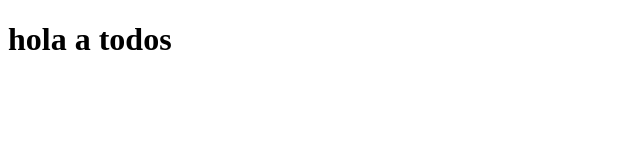
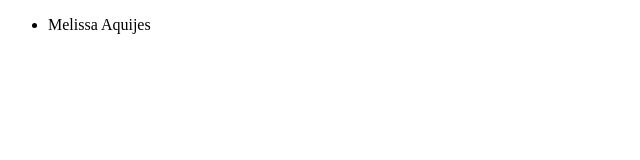
Before and after one commit to MelissaAquijes/github-colaborativo, a plain HTML site: page index.html in a window 1280 px wide. Shown: the whole page, without its empty margins (0-640 px from the left). Drawn offline with Linux system fonts and the light colour scheme.

Commit message:
agregando una lista

```diff
--- a/index.html
+++ b/index.html
@@ -6,6 +6,8 @@
   <title>GitHub Colaborativo</title>
 </head>
 <body>
-  <h1>hola a todos</h1>
+  <ul>
+    <li>Melissa Aquijes</li>
+  </ul>
 </body>
 </html>
```
